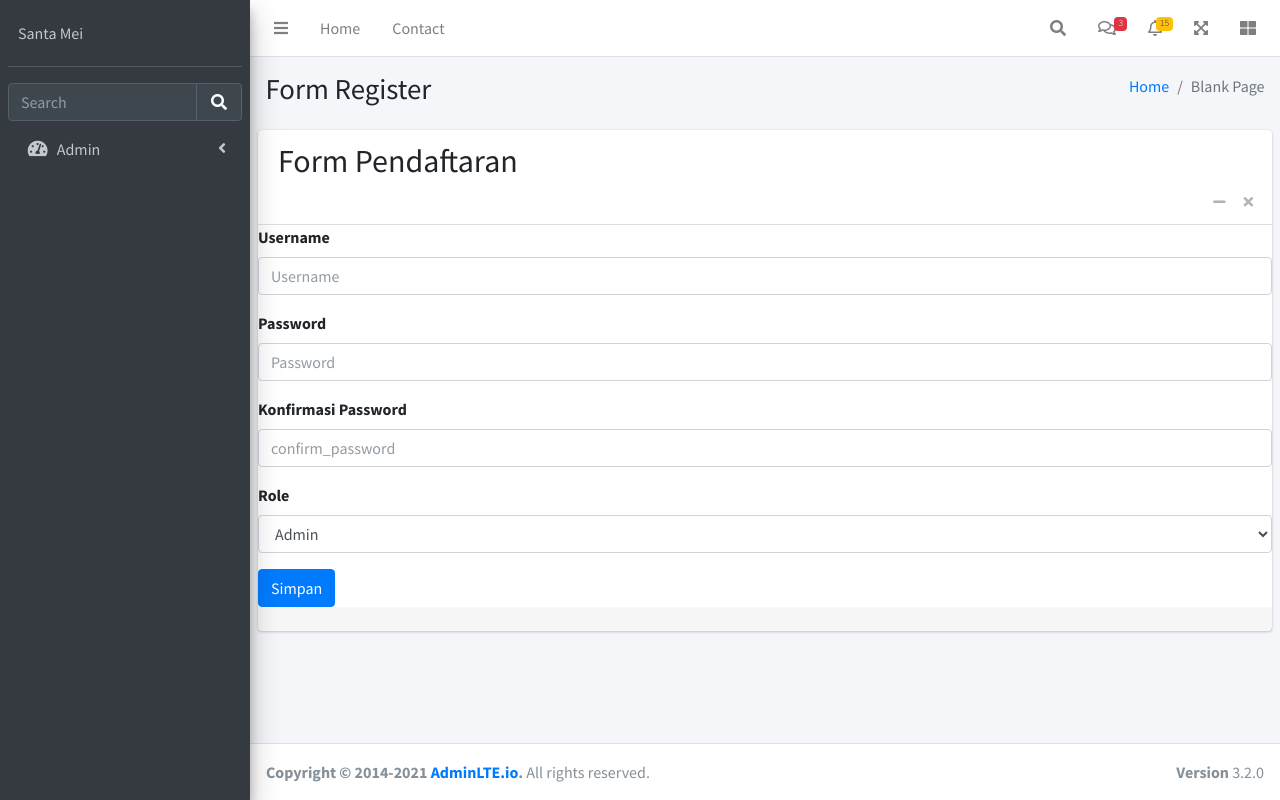
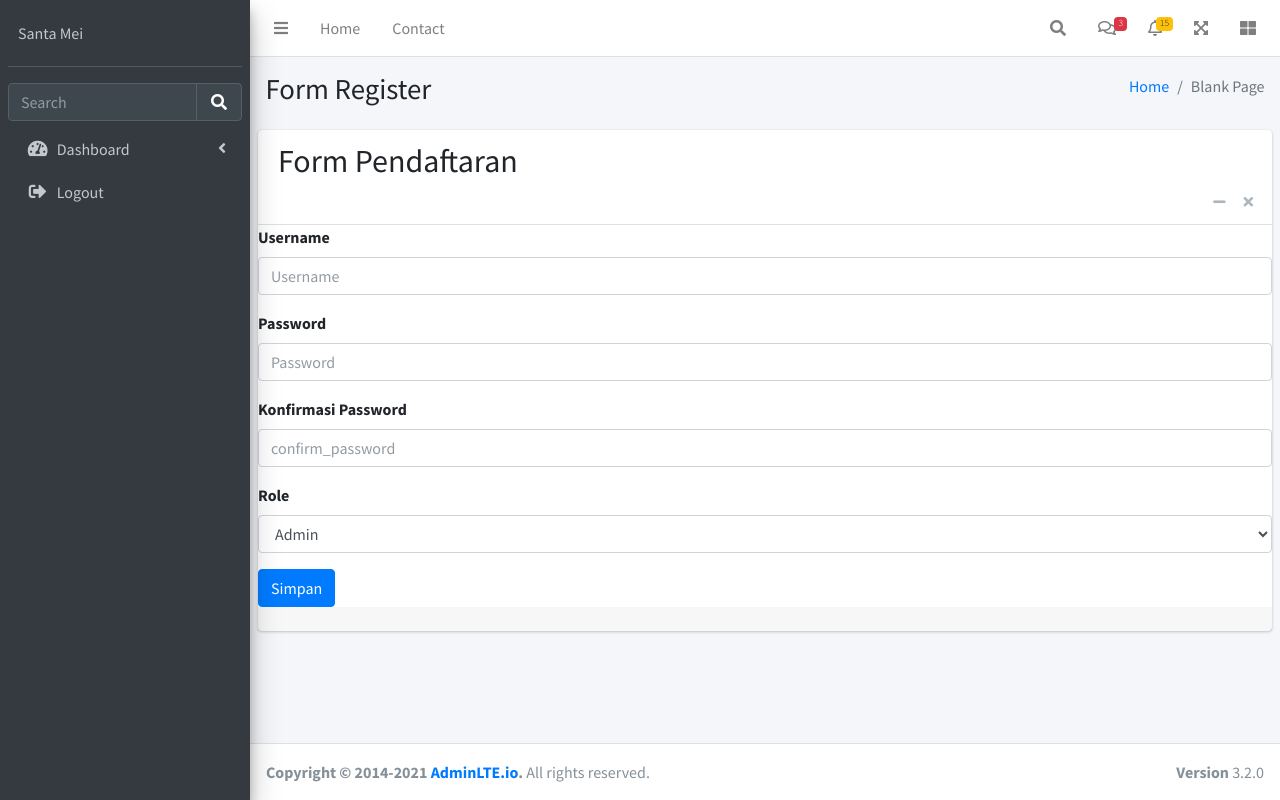
Before and after one commit to syarlathefirst/santa, a CodeIgniter app: page /database/auth/process_register in a window 1280 px wide. Run offline with CodeIgniter, Linux system fonts and the light colour scheme; some libraries are stand-ins or nearby versions.

Commit message:
commit 6mei

```diff
--- a/application/controllers/Auth.php
+++ b/application/controllers/Auth.php
@@ -66,7 +66,7 @@ private function redirect_by_role($role){
             redirect('dashboard');
             break;
             case 'user':
-                redirect('user/dashboard');
+                redirect('dashboard_user');
                 break;
             default:
             redirect('Auth/login');
--- a/application/views/templates/header.php
+++ b/application/views/templates/header.php
@@ -186,43 +186,51 @@
 
       <!-- Sidebar Menu -->
       <nav class="mt-2">
+        <?php $level = $this->session->userdata('role');?>
         <ul class="nav nav-pills nav-sidebar flex-column" data-widget="treeview" role="menu" data-accordion="false">
-          <!-- Add icons to the links using the .nav-icon class
-               with font-awesome or any other icon font library -->
-          <li class="nav-item">
+          <li class="nav-item has-treeview">
             <a href="#" class="nav-link">
               <i class="nav-icon fas fa-tachometer-alt"></i>
               <p>
-                Admin
+                Dashboard
                 <i class="right fas fa-angle-left"></i>
               </p>
             </a>
             <ul class="nav nav-treeview">
-              <li class="nav-item">
-                <a href="<?=base_url('berita')?>" class="nav-link">
-                  <i class="far fa-circle nav-icon"></i>
+              <?php if ($level == 'admin' || $level == 'user') :?>
+                <li class="nav-item">
+              <a href="<?= base_url('berita');?>" class="nav-link">
+                  <i class="far fa-newspaper nav-icon"></i>
                   <p>Berita</p>
                 </a>
               </li>
+              <?php endif; ?>
+
+              <?php if($level == 'admin'): ?>
               <li class="nav-item">
-                <a href="<?=base_url('kategori')?>" class="nav-link">
-                  <i class="far fa-circle nav-icon"></i>
-                  <p>Kategori</p>
+              <a href="<?=base_url('kategori');?>" class="nav-link">
+                  <i class="far fa-folder nav-icon"></i>
+                  <p>kategori</p>
                 </a>
               </li>
+              <?php endif; ?>
+
+              <?php if($level == 'admin'): ?>
               <li class="nav-item">
-              <a href="<?=base_url('auth')?>" class="nav-link">
+              <a href="<?=base_url('dosen');?>" class="nav-link">
                   <i class="far fa-circle nav-icon"></i>
-                  <p>Auth</p>
+                  <p>Dosen</p>
                 </a>
               </li>
-            </ul>
-          </li>
-            </ul>
-          </li>
+              <?php endif; ?>
+              </ul>
+              <li class = "nav-item">
+                <a href="<?=site_url('auth/logout') ?>" class="nav-link">
+                <i class="nav-icon fas fa-sign-out-alt"></i>
+                <p>Logout</p>
+              </a>
+              </li>
 
-
-        </ul>
       </nav>
       <!-- /.sidebar-menu -->
     </div>
```
Also changed, not shown: application/controllers/dashboard_user.php (added, +11 -0 lines), application/views/dashboard_user.php (added, +18 -0 lines).
